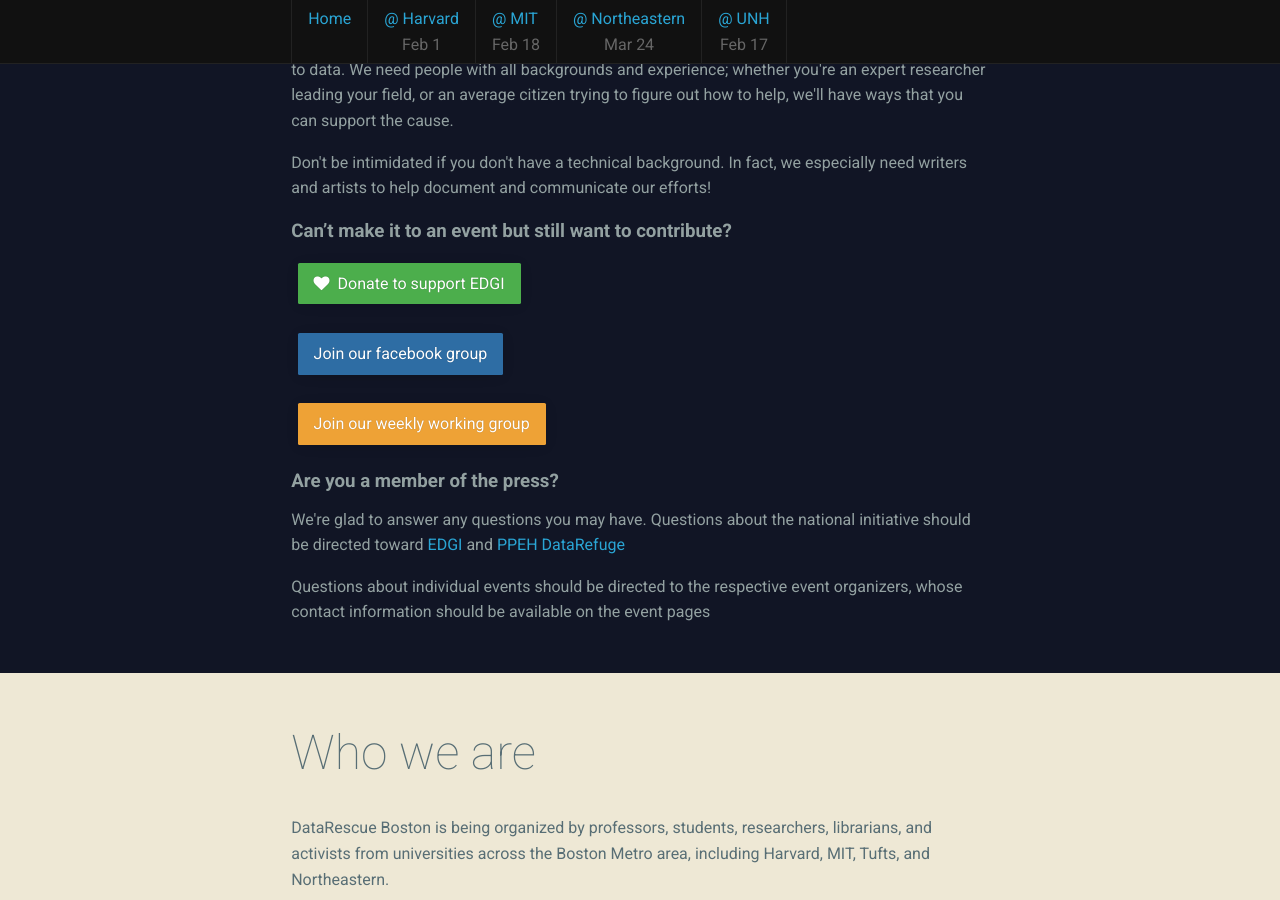
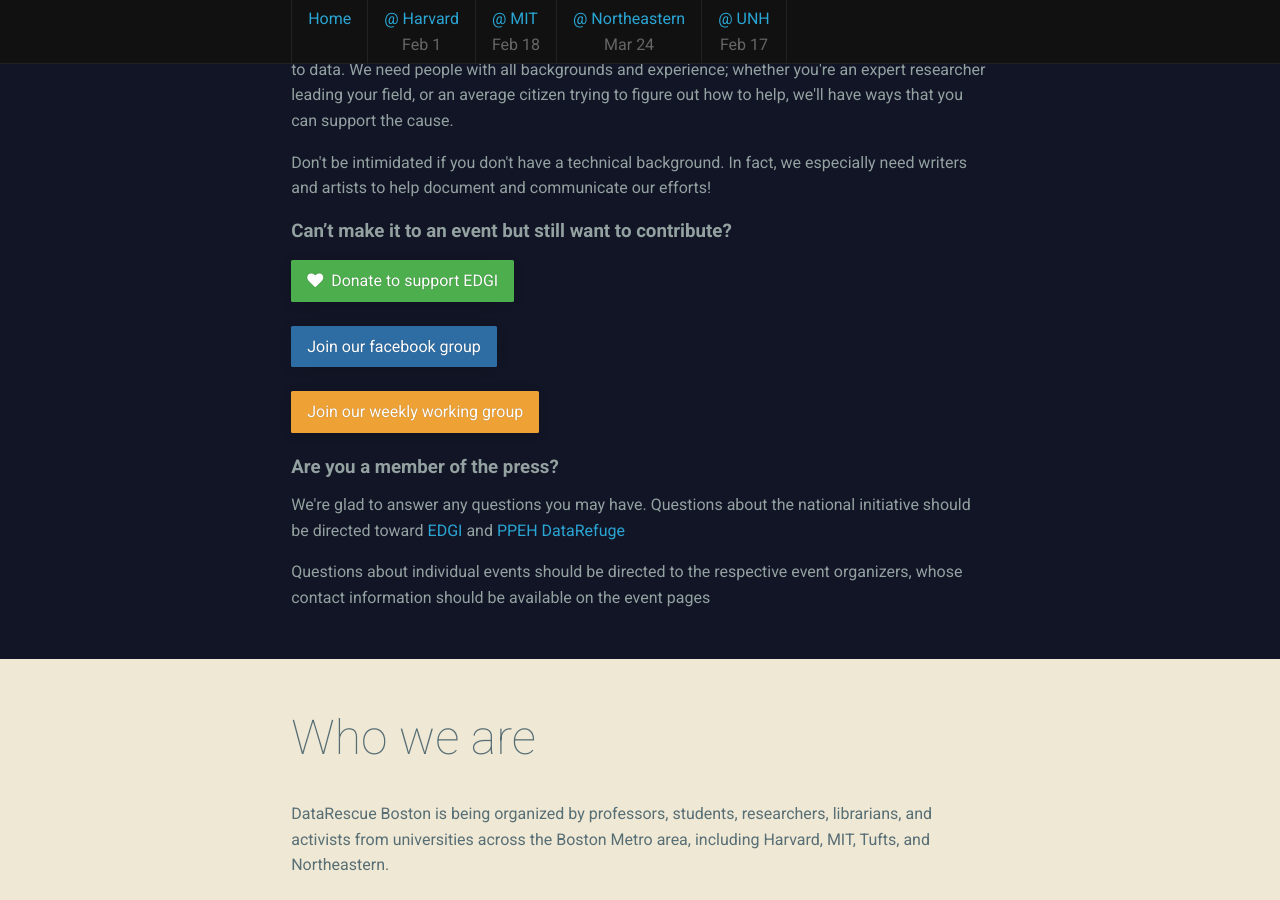
Before and after one commit to data-rescue-boston/data-rescue-boston.github.io, a Jekyll site: the page built from index.md, in a window 1280 px wide and 900 px high, scrolled down 1758 px. Built offline with Jekyll 4.4.1, drawn with Linux system fonts in a browser that asks for light colours.

Commit message:
Update main.css

```diff
--- a/assets/main.css
+++ b/assets/main.css
@@ -39,7 +39,7 @@
 div.sponsors img { width: 100%; }
 
 /* buttons */
-.btn { display: inline-block; padding: 0.5em 1em; border-radius: 0.1em; color: #fff !important; text-decoration: none !important; text-shadow: 0 0 1px rgba(0,0,0,0.3); cursor: pointer; box-shadow: 0 0.1em 1em -0.5em rgba(0,0,0,0.5); margin: 0.4em; }
+.btn { display: inline-block; padding: 0.5em 1em; border-radius: 0.1em; color: #fff !important; text-decoration: none !important; text-shadow: 0 0 1px rgba(0,0,0,0.3); cursor: pointer; box-shadow: 0 0.1em 1em -0.5em rgba(0,0,0,0.5); margin: 0.25em 0.5em 0.25em 0; }
 .btn i.fa { margin-right: 0.25em; }
 .btn-success { background: #4cae4c; }
 .btn-primary { background: #2e6da4; }
```
